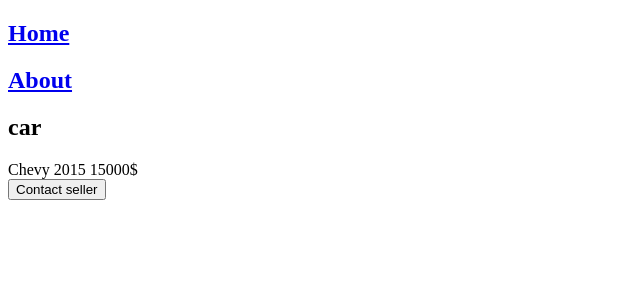
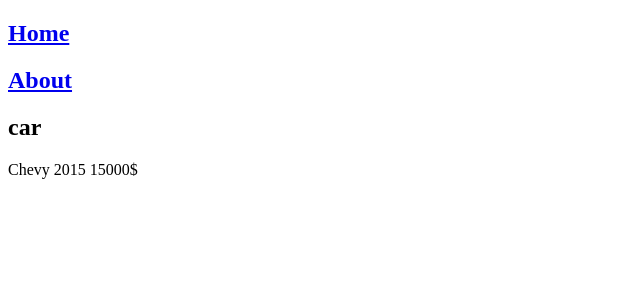
Before and after one commit to rahulbabu7/vueRouter, a Vue app: page /cars/1 in a window 1280 px wide. Shown: the top 300 px of the page, without its empty margins (0-640 px from the left). Built offline with nearby package versions, Linux system fonts and the light colour scheme.

Commit message:
logic of nested

```diff
--- a/src/views/Car.vue
+++ b/src/views/Car.vue
@@ -1,5 +1,5 @@
 <script setup>
-import { useRoute } from 'vue-router'; //used to extract the id from the path
+import { useRoute, RouterView } from 'vue-router'; //used to extract the id from the path
 import cars from '../data/cars.json';
 const route = useRoute();
 
@@ -24,9 +24,10 @@ const car = cars.find(carz => carz.id === parseInt(route.params.id));
             </article>
         </section>
         <section>
-            <button>
-                Contact seller
-            </button>
+           <RouterView/>
+           <!-- Checks any children routes associated with this car.vue
+          it goes to /cars/id and then checks the child  routes because the parent is already in a  route
+        -->
         </section>
     </main>
 </template>
```
